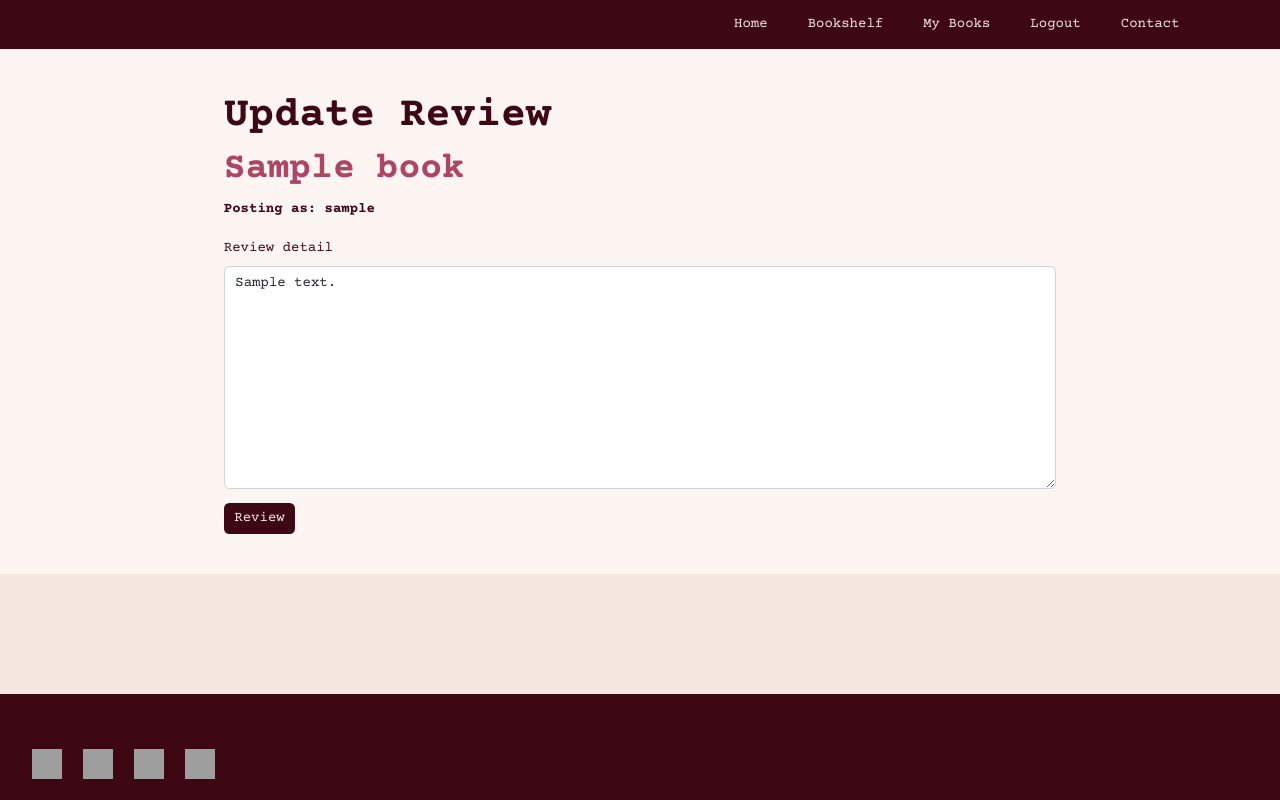
After one commit to rhiannonmcn/the-book-nook, a Django app: page /1/edit_review/ in a window 1280 px wide. The commit adds this page. Run offline with Django 4.2, Linux system fonts and the light colour scheme; a user stored in the database is signed in; tables that the repository leaves empty hold one stand-in row (values such as "Sample post"); some libraries are stand-ins or nearby versions; grey boxes are pictures that could not be loaded.

Commit message:
Create edit_review.html, and EditReview view and update my_books.html

```diff
--- /dev/null
+++ b/book/templates/book/edit_review.html
@@ -0,0 +1,24 @@
+{% extends "base.html" %} {% load static %} {% block content %} {% load crispy_forms_tags %}
+
+<section id="reviews" class="bg-seashell">
+    <div class="row justify-content-center">
+        <div class="col-12 col-md-8 mt-5 mb-3b">
+            <h1 class="page-title">Update Review</h1>
+        </div>
+    </div>
+  <div class="row justify-content-center">
+    <div class="col col-md-8">
+      <div>
+        <h3 class="page-subtitle">{{ book_title }}</h3>
+        <strong><p>Posting as: {{ user.username }}</p></strong>
+        <form method="post" style="margin-top: 1.3em">
+            {% csrf_token %}
+          {{ form | crispy }}
+          <button type="submit" class="btn btn-styles">Review</button>
+        </form>
+      </div>
+    </div>
+  </div>
+</section>
+
+{% endblock %}
--- a/book/urls.py
+++ b/book/urls.py
@@ -9,6 +9,6 @@ urlpatterns = [
     path('genre/<slug:slug>', views.GenreDetail.as_view(), name='genre_detail' ),
     path('favourite/<slug:slug>', views.BookFavourite.as_view(), name='book_favourite'),
     path('add_book/', views.AddBook.as_view(), name='add_book'),
-    path('my_books/', views.MyBooks.as_view(), name='my_books')
-
+    path('my_books/', views.MyBooks.as_view(), name='my_books'),
+    path('<int:pk>/edit_review/', views.EditReview.as_view(), name='edit_review' ),
 ]
--- a/book/views.py
+++ b/book/views.py
@@ -1,9 +1,11 @@
 from django.shortcuts import render, get_object_or_404, reverse
-from django.views.generic import View, CreateView, ListView
+from django.views.generic import View, CreateView, ListView, UpdateView
 from django.http import HttpResponseRedirect
 from django.db.models import Q
 from django.utils.text import slugify
+from django.contrib.messages.views import SuccessMessageMixin
 from django.contrib.auth.mixins import LoginRequiredMixin
+from django.urls import reverse_lazy
 from .models import Book, BookReview, Genre
 from .forms import AddBookForm, BookForm
 
@@ -261,3 +263,24 @@ class MyBooks(LoginRequiredMixin, CreateView):
                       {'user_fav': user_fav,
                        'user_review' : user_review,
                        'username' : username})
+
+
+class EditReview(SuccessMessageMixin, LoginRequiredMixin, UpdateView):
+    """_summary_
+
+    Args:
+        SuccessMessageMixin (_type_): _description_
+        LoginRequiredMixin (_type_): _description_
+        UpdateView (_type_): _description_
+    """
+    model = BookReview
+    fields = ['review_detail', ]
+    template_name = 'book/edit_review.html'
+    success_url = reverse_lazy('my_books')
+    success_message = "You have updated your review!"
+
+
+    def get_context_data(self, **kwargs):
+        context = super().get_context_data(**kwargs)
+        context['book_title']=self.object.book_listing
+        return context
--- a/booknook/settings.py
+++ b/booknook/settings.py
@@ -28,7 +28,7 @@ TEMPLATES_DIR = os.path.join(BASE_DIR, 'templates')
 SECRET_KEY = os.environ.get('SECRET_KEY')
 
 # SECURITY WARNING: don't run with debug turned on in production!
-DEBUG = False
+DEBUG = True
 
 ALLOWED_HOSTS = ['rhi-book-nook.herokuapp.com', 'localhost', '127.0.0.1']
 
```
Also changed, not shown: book/templates/book/my_books.html (+5 -4 lines).
